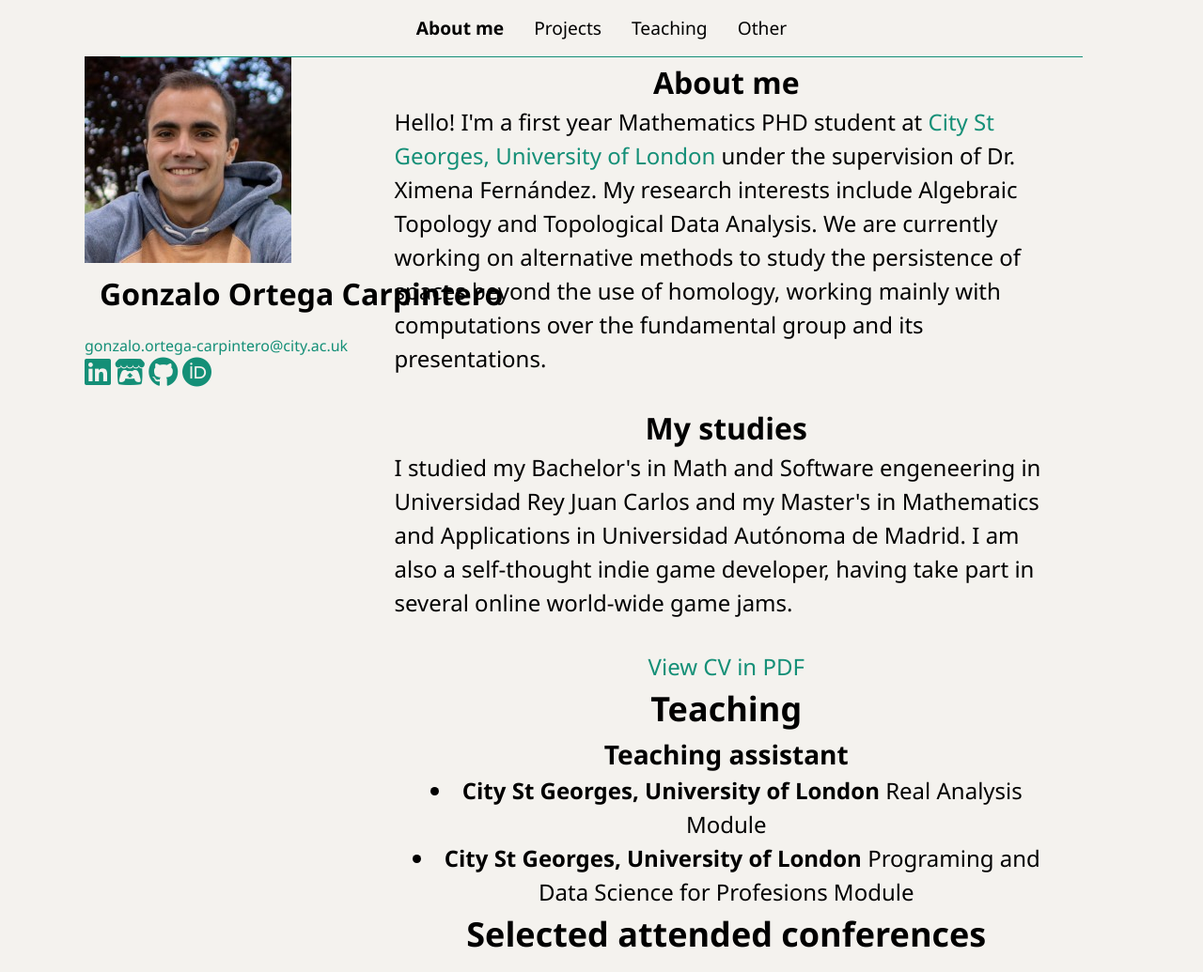
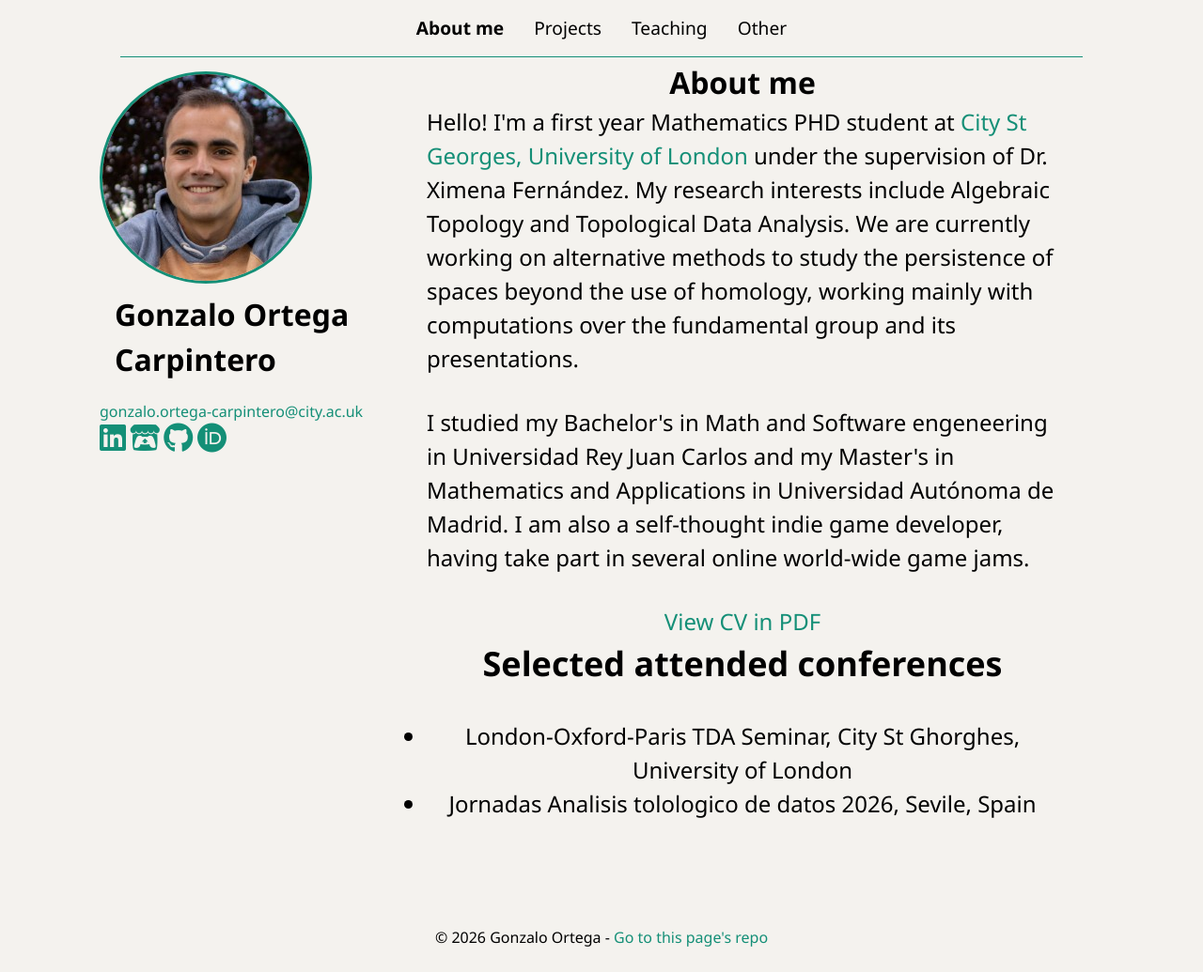
Before and after one commit to Gonzalo-Ortega/Portfolio-Webpage, a website: page docs/index.html in a window 1280 px wide. Shown: the top 1035 px of the page at 94% size. Drawn offline with Linux system fonts and the light colour scheme.

Commit message:
Sidebar formating. - 404 errorredirecting.

```diff
--- a/docs/css/main.css
+++ b/docs/css/main.css
@@ -46,12 +46,10 @@ h3 {
 a {
   color: var(--primary);
   text-decoration: none;
+  &:hover {
+      text-shadow: 4px 4px 4px rgba(66, 66, 66, 0.4);
+    }
 }
-
-a:hover {
-  text-shadow: 4px 4px 4px rgba(66, 66, 66, 0.4);
-}
-
 
 p {
   text-align: left;
@@ -64,6 +62,26 @@ header {
   left: 0;
   width: 100%;
   z-index: 1000;
+}
+
+
+.page {
+  min-height: 100dvh;      /* full viewport height, better with mobile UI */
+  display: flex;
+  flex-direction: column;
+}
+
+
+#content {
+  flex: 1 0 auto;
+}
+
+
+footer {
+  text-align: center;   /* center text */
+  padding: 1rem;
+  height: 30px;
+  flex-shrink: 0;         /* optional: remove if you want auto height */
 }
 
 .top-bar {
@@ -234,13 +252,13 @@ main {
   }
 }
 
-/* ABOUT INFO */
-.about-info {
-  display: grid;
-  grid-gap: 30px;
-  grid-template-areas:
-    'info bio';
-  grid-template-columns: 1fr minmax(0, 3fr);
+.sidebar {
+  padding: 1rem;
+  position: fixed;
+  height: fit-content;
+  max-width: 300px; /* <-- limit sidebar width */
+  word-wrap: break-word; /* allow natural breaks */
+  top: 60px;
 
   .bio-image {
     grid-area: bio-image;
@@ -248,17 +266,12 @@ main {
     border-radius: 50%;
     border: 3px solid var(--primary);
   }
+}
 
-  .info {
-    padding: 1rem;
-    position: sticky;
-    height: fit-content;
-  }
+.content {
+  font-size: 1.5rem;
+  margin-left: 300px; /* sidebar width + some spacing */
 
-  .bio {
-    grid-area: bio;
-    font-size: 1.5rem;
-  }
 }
 
 /* BUTTONS */
@@ -287,12 +300,7 @@ main {
   color: var(--white);
 }
 
-/* FOOTER */
-#main-footer {
-  text-align: center;
-  padding: 1rem;
-  height: 30px;
-}
+
 
 /* MEDIA QUERIES */
 @media (min-width: 720px) {
--- a/docs/footer.html
+++ b/docs/footer.html
@@ -1,4 +1,4 @@
   <footer>
-    Copyright &copy; 2026 Gonzalo Ortega - <a class="text-secondary"
+    &copy; 2026 Gonzalo Ortega - <a class="text-secondary"
       href="https://github.com/Gonzalo-Ortega/Portfolio-Webpage"> Go to this page's repo </a>
   </footer>
--- a/docs/index.html
+++ b/docs/index.html
@@ -12,11 +12,13 @@
 <body>
   <div id="header"></div>
 
-  <div id="layout">
+  <div class="page">
+<div id="layout">
     <aside id="sidebar"></aside>
     <main id="content"></main>
   </div>
   <div id="footer"></div>
+  </div>
 
 <script>
     // Load shared components once
--- a/docs/js/main.js
+++ b/docs/js/main.js
@@ -28,3 +28,12 @@ function toggleMenu() {
     showMenu = false;
   }
 }
+
+// In your index.js or inside a script tag:
+const params = new URLSearchParams(window.location.search);
+const path = params.get("redirect");
+
+if (path) {
+  history.replaceState(null, "", path);
+  // Now your SPA router (or your own JS logic) can load the correct section
+}
--- a/docs/pages/about.html
+++ b/docs/pages/about.html
@@ -1,7 +1,4 @@
-<duv class="about-info">
-
-
-      <div class="bio">
+<div class="content">
   <h2 class="large-heading"> About me </h2>
   <p>
     Hello! I'm a first year Mathematics PHD student at <a
@@ -11,10 +8,6 @@
     methods to study the persistence of spaces beyond the use of homology, working mainly with computations over
     the fundamental group and its presentations.
   </p>
-
-        <h2 class="large-heading">
-          My studies
-        </h2>
   <p>
     I studied my Bachelor's in Math and Software engeneering in Universidad Rey Juan Carlos and my Master's in
     Mathematics and Applications in Universidad Autónoma de Madrid.
@@ -23,11 +16,6 @@
 
   <a class="text-secondary" href="pdf\Gonzalo Ortega - Curriculum Vitae.pdf" target="_blank">View CV in PDF</a>
 
-        <h2>Teaching</h2>
-        <h3>Teaching assistant</h3>
-        <li><b>City St Georges, University of London</b> Real Analysis Module</li>
-        <li><b>City St Georges, University of London</b> Programing and Data Science for Profesions Module</li>
-
   <h2 class="large-heding"> Selected attended conferences </h2>
   <p>
   <ul>
@@ -35,6 +23,4 @@
     <li> Jornadas Analisis tolologico de datos 2026, Sevile, Spain </li>
   </ul>
   </p>
-
 </div>
-    </div>
--- a/docs/sidebar.html
+++ b/docs/sidebar.html
@@ -1,4 +1,4 @@
-<div class="info">
+<div class="sidebar">
 
     <img src="img/portrait.jpg" alt="Gonzalo Ortega" class="bio-image">
 
```
Also changed, not shown: docs/pages/404.html (added, +17 -0 lines), docs/pages/other.html (+2 -4 lines), docs/pages/projects.html (+2 -4 lines), docs/pages/teaching.html (+7 -4 lines). Lines whose indentation alone changed are shown as unchanged.
